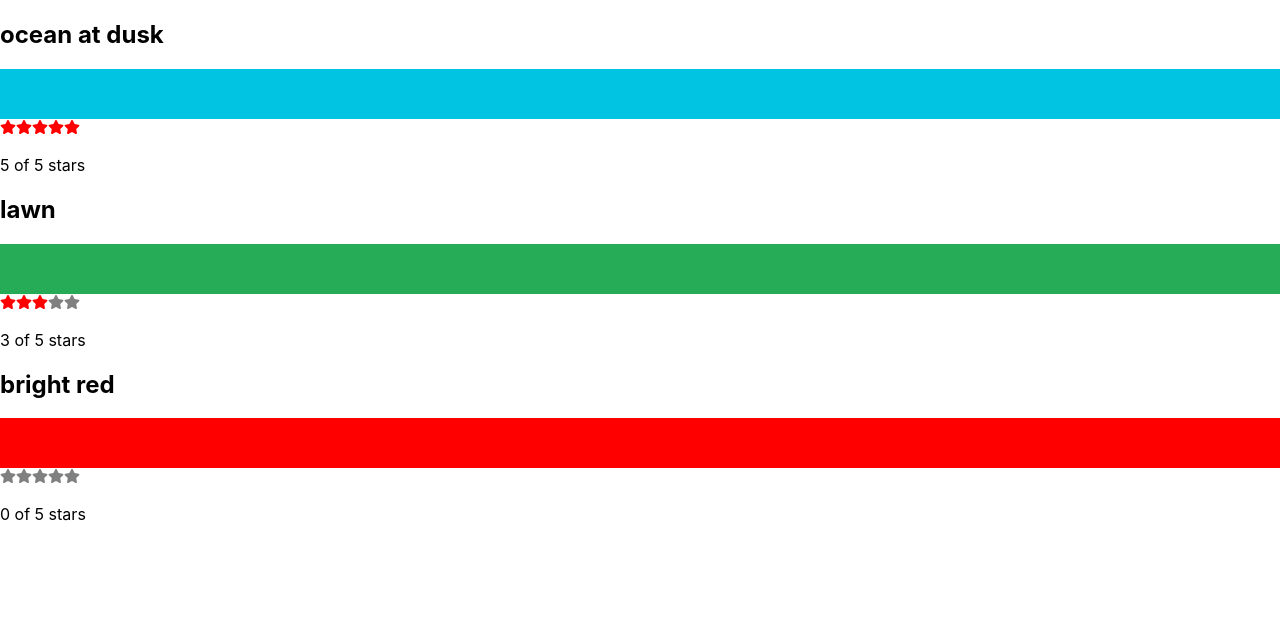
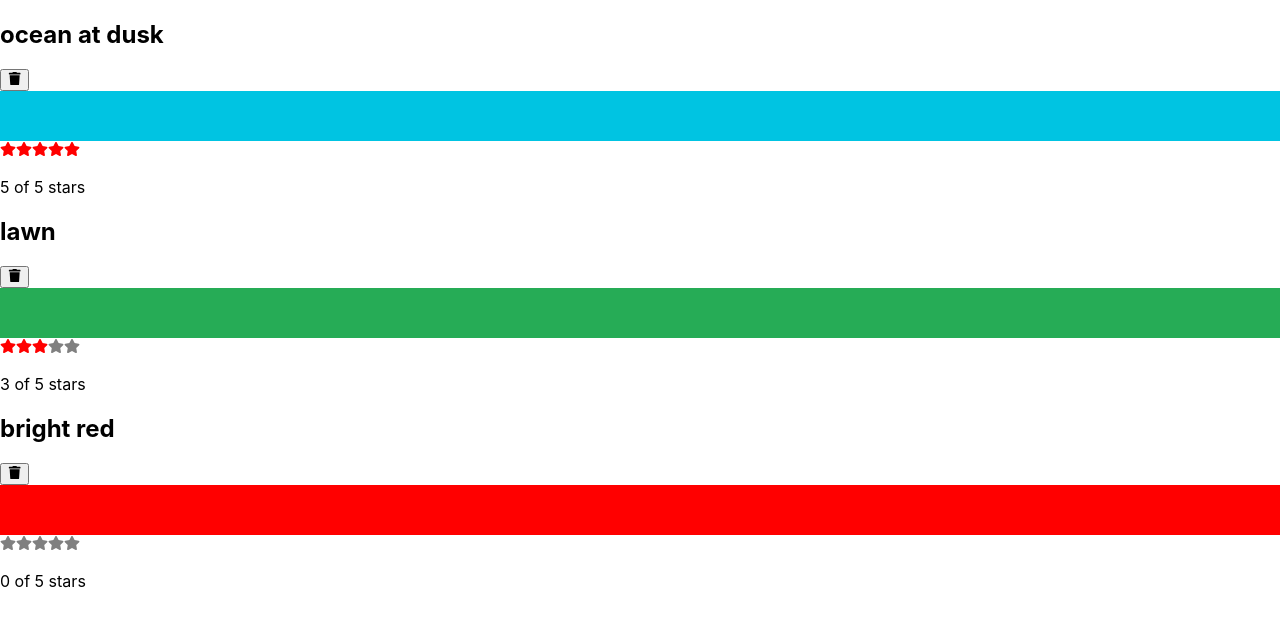
Before and after one commit to Ky-blue/Reacthandson_chap6, a React (Create React App) app: page / in a window 1280 px wide. Shown: the top 626 px of the page. Built offline with nearby package versions, Linux system fonts and the light colour scheme.

Commit message:
rateColor関数を作ったが反応しない。引き渡しミスかプロパティの設定ミスか

```diff
--- a/src/App.js
+++ b/src/App.js
@@ -4,8 +4,17 @@ import colorData from "./color-data.json";
 // import StarRating from './StarRating';
 import ColorList from './ColorList';
 
+export default function App() {
+  const [colors, setColors] = useState(colorData);
 
-export default function App() {
-  const [colors] = useState(colorData);
-  return <ColorList colors={colors} />;
+  return <ColorList colors={colors} onRemoveColor={(id, rating) => {
+    const newColors = colors.filter(color => color.id !== id);
+    setColors(newColors);
+  }}
+  onRateColor={(id, rating) => {
+    const newColors = colors.map((color =>
+      color.id === id ? {...color, rating} : color));
+    setColors(newColors);
+    }}
+  />;
 }
--- a/src/Color.js
+++ b/src/Color.js
@@ -1,10 +1,14 @@
 import StarRating from "./StarRating";
+import { FaTrash } from "react-icons/fa";
 
-export default function Color({ title, color, rating }) {
+export default function Color({ title, color, rating, id,  onRemove = f => f, onRate = f => f }) {
   return (
     <section>
       <h1>{title}</h1>
-      <div style={{ height: 50, backgroundColor: color }} />
+      <button onClick={() => onRemove(id)}>
+        <FaTrash />
+      </button>
+      <div style={{ height: 50, backgroundColor: color }} onRate={rating => onRate(id, rating)} />
       <StarRating selectedStars={rating} />
     </section>
   );
--- a/src/ColorList.js
+++ b/src/ColorList.js
@@ -1,11 +1,11 @@
 import Color from "./Color";
 
-export default function ColorList({ colors = [] }) {
+export default function ColorList({ colors = [], onRemoveColor = f => f, onRateColor = f => f }) {
   if(!colors.length) return <div>No Colors Listed.</div>;
   return (
     <div>
       {
-        colors.map(color => <Color keyh={color.id} {...color} />)
+        colors.map(color => <Color key={color.id} {...color} onRemove={onRemoveColor} onRate={onRateColor} />)
       }
     </div>
   );
--- a/src/StarRating.js
+++ b/src/StarRating.js
@@ -1,11 +1,11 @@
 import React, { useState } from "react";
 import { Star } from "./Star";
 
-export default function StarRating({ selectedStars = 3, totalStars = 5 }) {
+export default function StarRating({ selectedStars = 3, totalStars = 5, onRate = f => f }) {
   return (
     <>
       {[...Array(totalStars)].map((n, i) => (
-        <Star key={i} selected={selectedStars > i} />
+        <Star key={i} selected={selectedStars > i} onSelect={() => onRate(i + 1)} />
       ))}
       <p>
         {selectedStars} of {totalStars} stars
```
